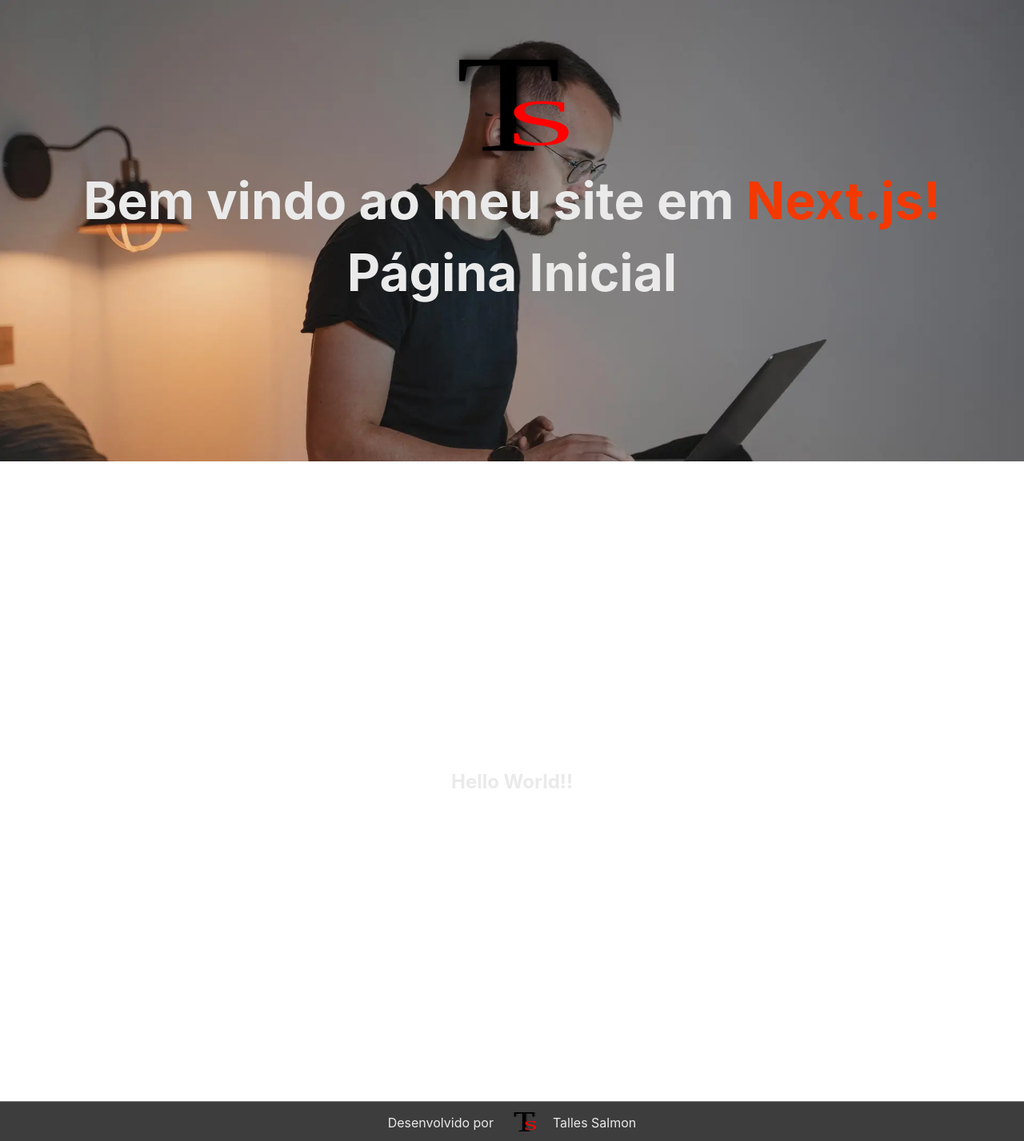
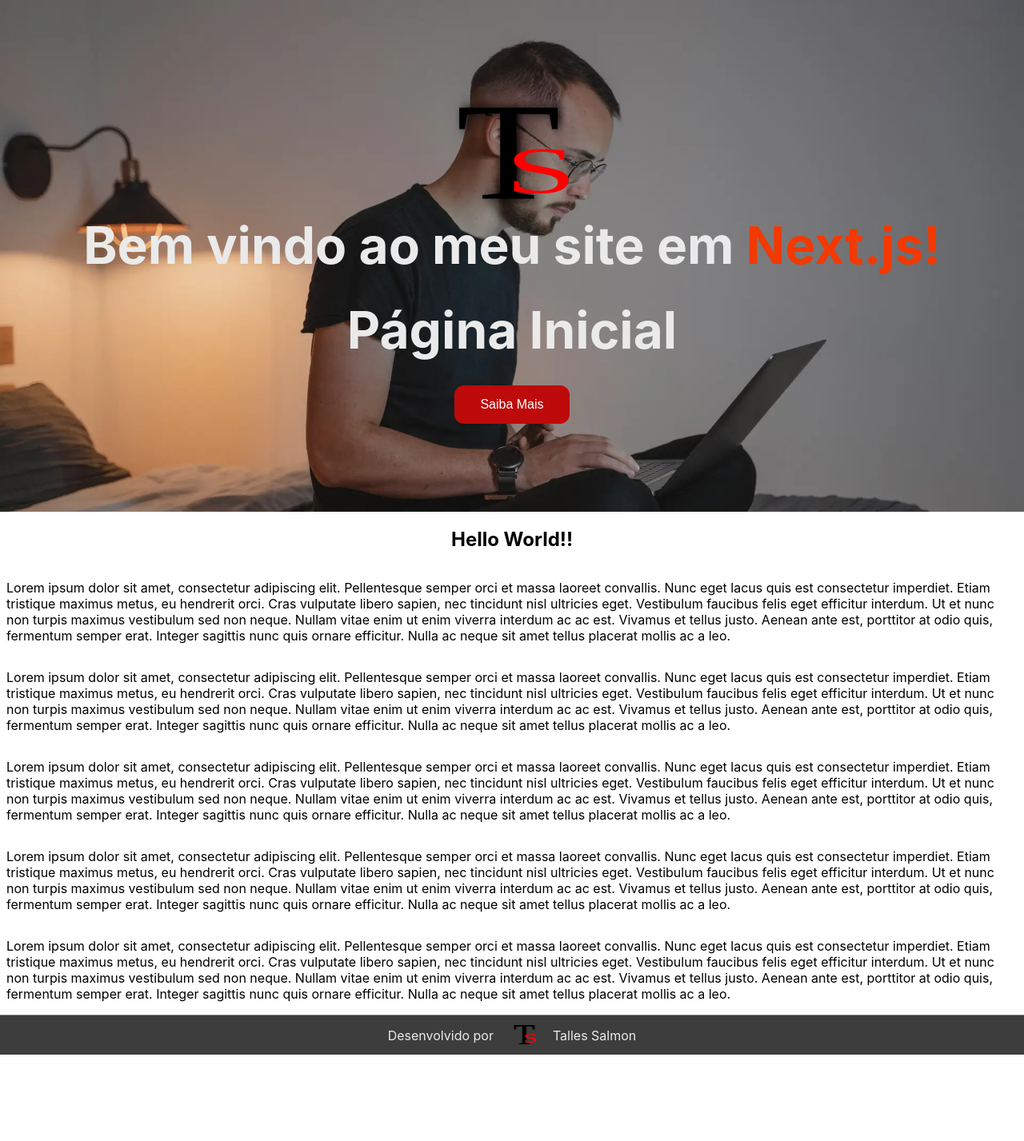
Before and after one commit to tallessalmon/site-new-next, a Next.js app: page /page in a window 1280 px wide. Shown: the whole page at 80% size. After the commit the page ends 1319 px from the top, so only its background shows below. Built offline with nearby package versions, Linux system fonts and the light colour scheme.

Commit message:
include /page

```diff
--- a/pages/page.js
+++ b/pages/page.js
@@ -11,18 +11,29 @@
             <body>
             <main className={styles.bgimage}>
               <center>
+              <div className={styles.container}>
               <img src="/talles.svg" alt="Talles Salmon" className={styles.logohead}/>
               <h1 className={styles.title}>
           Bem vindo ao meu site em <a href="https://nextjs.org">Next.js!</a>
         </h1>
-        <p> </p>
+        <p></p>
         <h2 className={styles.title}>
           Página Inicial
         </h2>
-              </center>
+        <p></p>
+        <Link href="/"><button className={styles.button}>Saiba Mais</button></Link>
+              </div>
+        </center>
+
             </main>
-               <div className={styles.container}
-               ><h2 className={styles.paragrafo}>Hello World!!</h2>
+               <div className={styles.containerbloco}
+               ><h2>Hello World!!</h2>
+              <p> Lorem ipsum dolor sit amet, consectetur adipiscing elit. Pellentesque semper orci et massa laoreet convallis. Nunc eget lacus quis est consectetur imperdiet. Etiam tristique maximus metus, eu hendrerit orci. Cras vulputate libero sapien, nec tincidunt nisl ultricies eget. Vestibulum faucibus felis eget efficitur interdum. Ut et nunc non turpis maximus vestibulum sed non neque. Nullam vitae enim ut enim viverra interdum ac ac est. Vivamus et tellus justo. Aenean ante est, porttitor at odio quis, fermentum semper erat. Integer sagittis nunc quis ornare efficitur. Nulla ac neque sit amet tellus placerat mollis ac a leo.</p>
+
+              <p> Lorem ipsum dolor sit amet, consectetur adipiscing elit. Pellentesque semper orci et massa laoreet convallis. Nunc eget lacus quis est consectetur imperdiet. Etiam tristique maximus metus, eu hendrerit orci. Cras vulputate libero sapien, nec tincidunt nisl ultricies eget. Vestibulum faucibus felis eget efficitur interdum. Ut et nunc non turpis maximus vestibulum sed non neque. Nullam vitae enim ut enim viverra interdum ac ac est. Vivamus et tellus justo. Aenean ante est, porttitor at odio quis, fermentum semper erat. Integer sagittis nunc quis ornare efficitur. Nulla ac neque sit amet tellus placerat mollis ac a leo.</p>
+              <p> Lorem ipsum dolor sit amet, consectetur adipiscing elit. Pellentesque semper orci et massa laoreet convallis. Nunc eget lacus quis est consectetur imperdiet. Etiam tristique maximus metus, eu hendrerit orci. Cras vulputate libero sapien, nec tincidunt nisl ultricies eget. Vestibulum faucibus felis eget efficitur interdum. Ut et nunc non turpis maximus vestibulum sed non neque. Nullam vitae enim ut enim viverra interdum ac ac est. Vivamus et tellus justo. Aenean ante est, porttitor at odio quis, fermentum semper erat. Integer sagittis nunc quis ornare efficitur. Nulla ac neque sit amet tellus placerat mollis ac a leo.</p>
+              <p> Lorem ipsum dolor sit amet, consectetur adipiscing elit. Pellentesque semper orci et massa laoreet convallis. Nunc eget lacus quis est consectetur imperdiet. Etiam tristique maximus metus, eu hendrerit orci. Cras vulputate libero sapien, nec tincidunt nisl ultricies eget. Vestibulum faucibus felis eget efficitur interdum. Ut et nunc non turpis maximus vestibulum sed non neque. Nullam vitae enim ut enim viverra interdum ac ac est. Vivamus et tellus justo. Aenean ante est, porttitor at odio quis, fermentum semper erat. Integer sagittis nunc quis ornare efficitur. Nulla ac neque sit amet tellus placerat mollis ac a leo.</p>
+              <p> Lorem ipsum dolor sit amet, consectetur adipiscing elit. Pellentesque semper orci et massa laoreet convallis. Nunc eget lacus quis est consectetur imperdiet. Etiam tristique maximus metus, eu hendrerit orci. Cras vulputate libero sapien, nec tincidunt nisl ultricies eget. Vestibulum faucibus felis eget efficitur interdum. Ut et nunc non turpis maximus vestibulum sed non neque. Nullam vitae enim ut enim viverra interdum ac ac est. Vivamus et tellus justo. Aenean ante est, porttitor at odio quis, fermentum semper erat. Integer sagittis nunc quis ornare efficitur. Nulla ac neque sit amet tellus placerat mollis ac a leo.</p>
                </div>
             </body>
             <footer className={styles.footer}>
--- a/styles/Home.module.css
+++ b/styles/Home.module.css
@@ -1,5 +1,14 @@
 .container {
-  min-height: 100vh;
+  min-height: 80vh;
+  padding: 0 0.5rem;
+  display: flex;
+  flex-direction: column;
+  justify-content: center;
+  align-items: center;
+}
+
+.containerbloco {
+  min-height: 70vh;
   padding: 0 0.5rem;
   display: flex;
   flex-direction: column;
@@ -126,7 +135,6 @@
   background-image: url("/bg.webp");
   background-size: cover;
   background-attachment: fixed;
-  padding: 50px 30px 200px 30px;
   margin: 0;
 }
 
@@ -145,6 +153,32 @@
   z-index: 1;
 }
 
+.button {
+  transition-duration: 200ms;
+  background-color: #be0a0a;
+  border: none;
+  border-radius: 12px;
+  color: white;
+  padding: 15px 32px;
+  text-align: center;
+  text-decoration: none;
+  display: inline-block;
+  font-size: 16px;
+}
+.button:hover {
+  transition-duration: 200ms;
+  background-color: #be0a0a;
+  border: none;
+  border-radius: 12px;
+  color: white;
+  padding: 15px 34px;
+  text-align: center;
+  text-decoration: none;
+  display: inline-block;
+  font-size: 16px;
+  letter-spacing: .1rem;
+}
+
 @media (max-width: 600px) {
   .grid {
     width: 100%;
```
